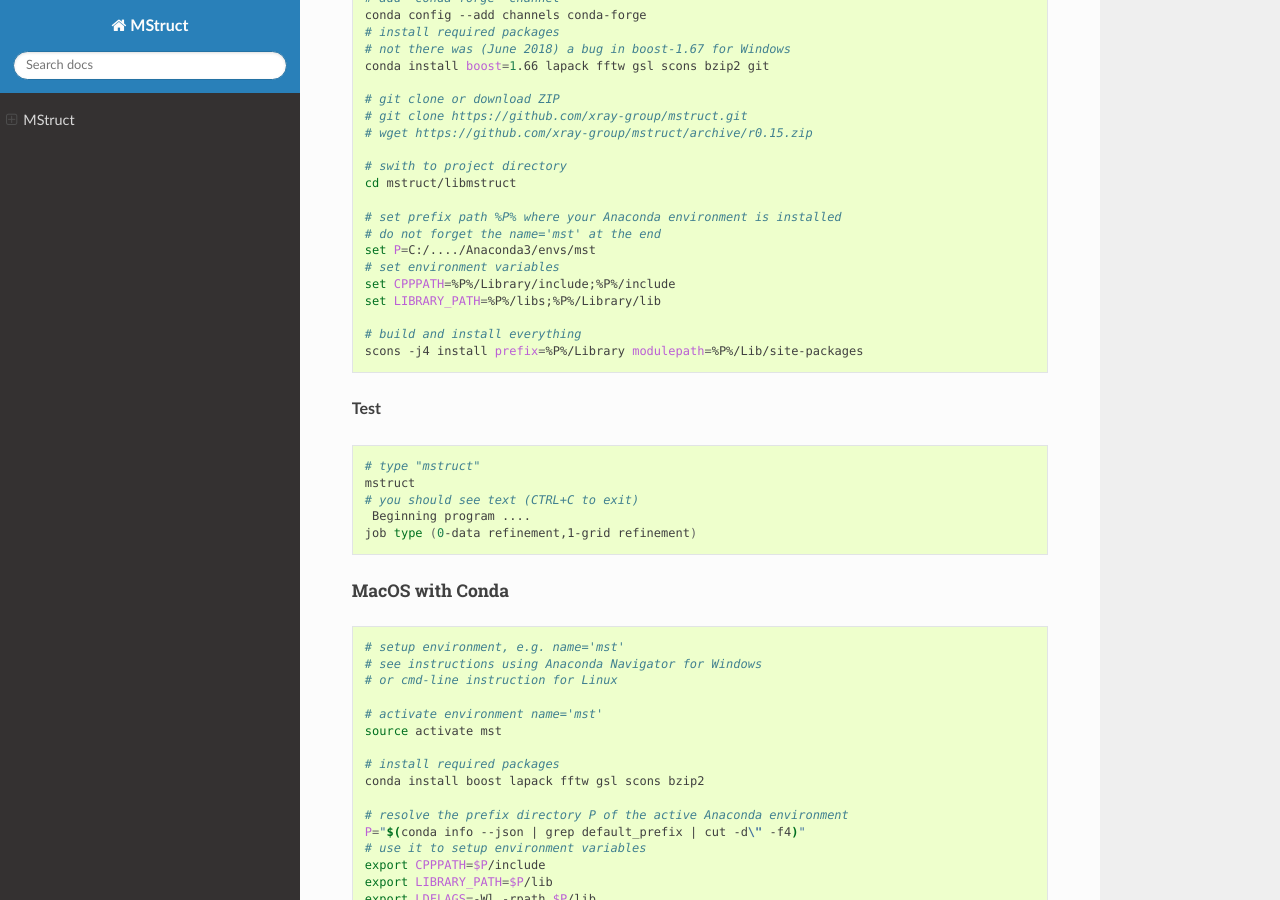
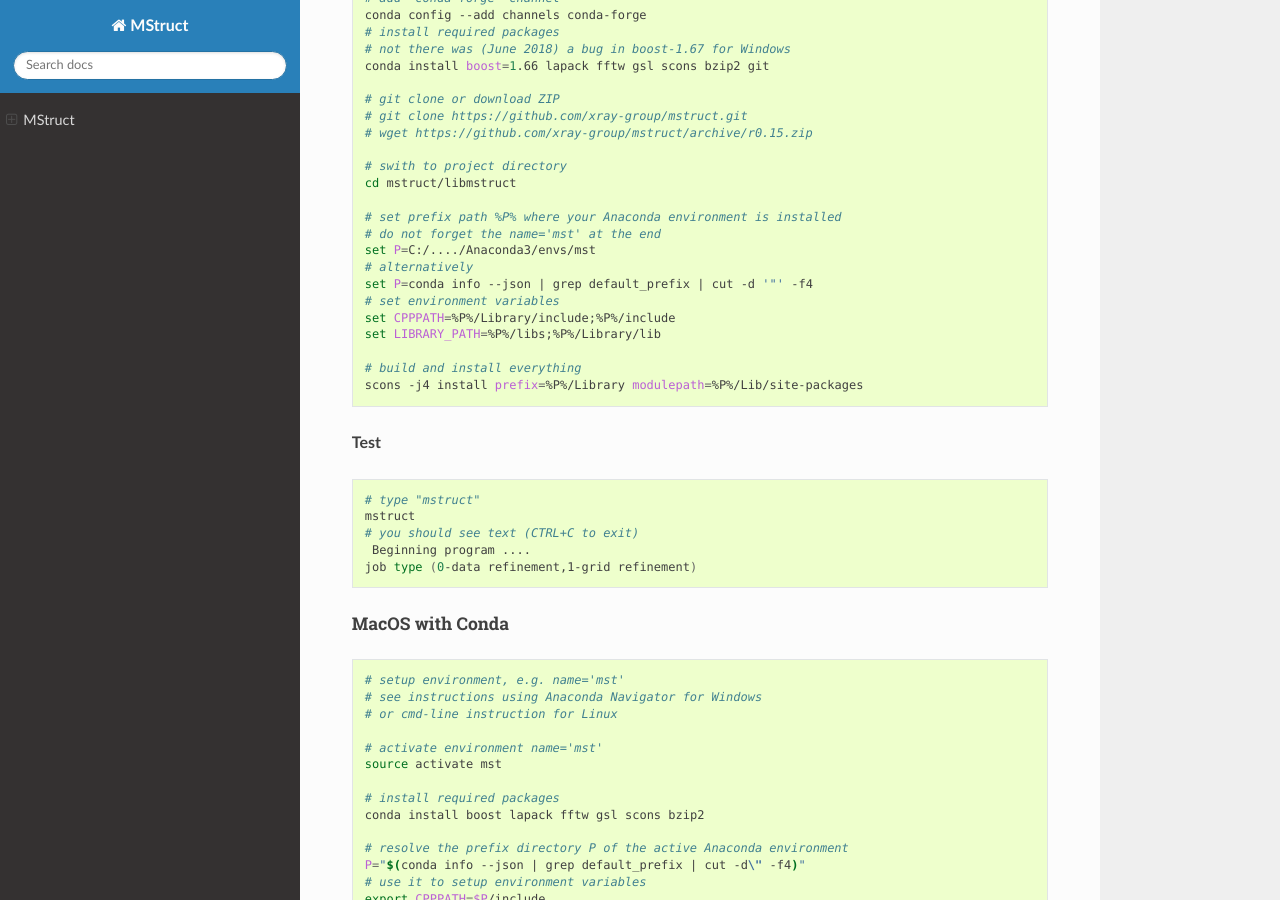
Before and after one commit to xray-group/mstruct, a Sphinx documentation site: the page built from doc/source/index.md, in a window 1280 px wide and 900 px high, scrolled down 4964 px. Built offline with Sphinx 7.4.7 and the Read the Docs theme 2.0.0, drawn with Linux system fonts in a browser that asks for light colours.

Commit message:
Update index.md
Adding conda prefix cmd for Windows.

```diff
--- a/doc/source/index.md
+++ b/doc/source/index.md
@@ -130,6 +130,8 @@ cd mstruct/libmstruct
 # set prefix path %P% where your Anaconda environment is installed
 # do not forget the name='mst' at the end
 set P=C:/..../Anaconda3/envs/mst
+# alternatively
+set P=conda info --json | grep default_prefix | cut -d '"' -f4
 # set environment variables
 set CPPPATH=%P%/Library/include;%P%/include
 set LIBRARY_PATH=%P%/libs;%P%/Library/lib
```
